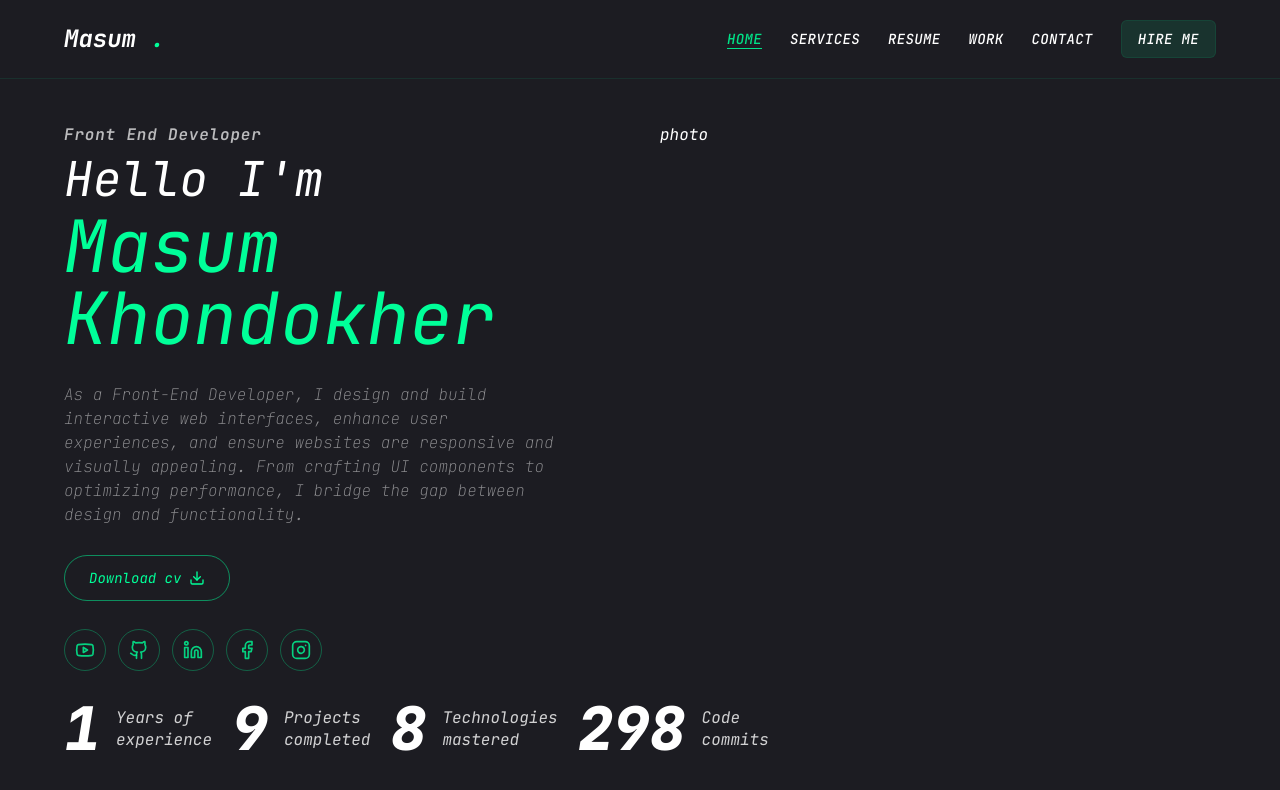
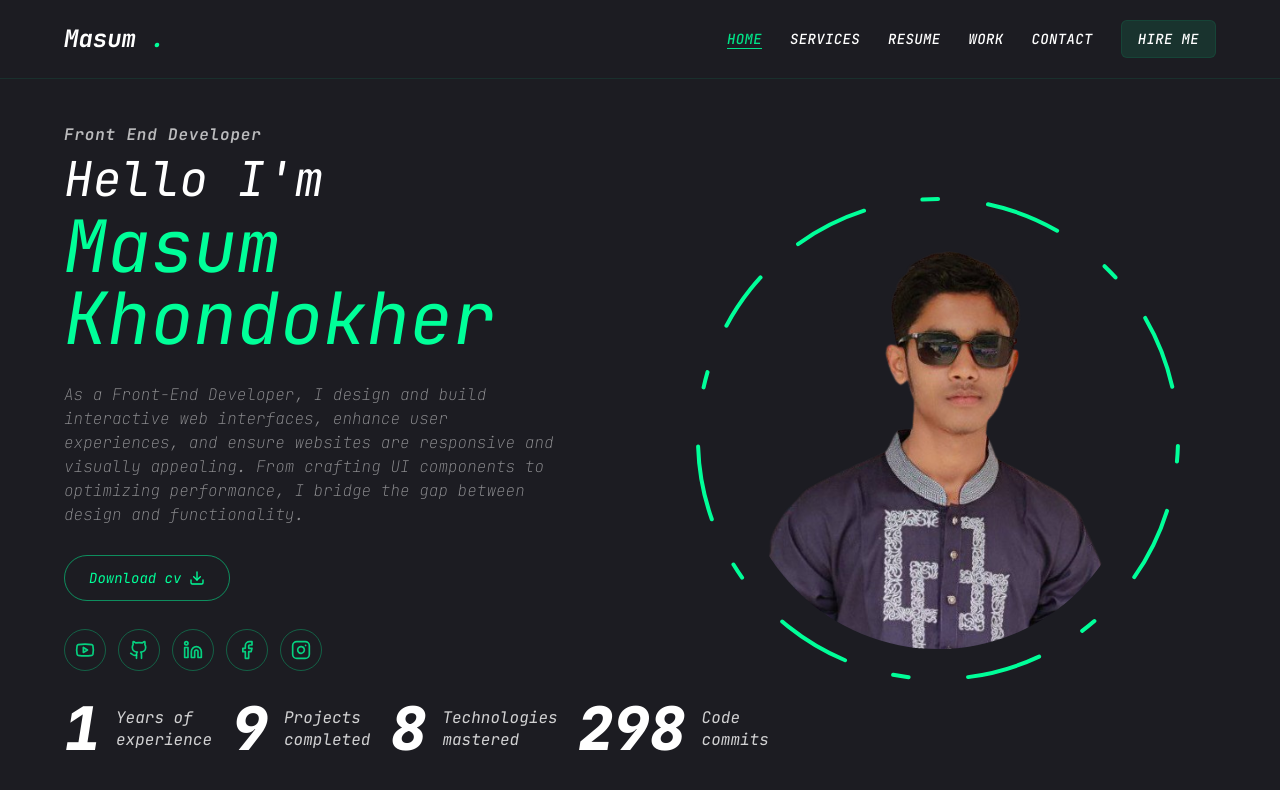
Before and after one commit to mdmasum4713/My-Portfolio, a Next.js app: page / in a window 1280 px wide. Shown: the top 790 px of the page. Built offline with nearby package versions, Linux system fonts and the light colour scheme.

Commit message:
i added hero image and complete hero image

```diff
--- a/app/page.tsx
+++ b/app/page.tsx
@@ -1,4 +1,5 @@
 import Container from "@/components/Container";
+import Photo from "@/components/Photo";
 import SocialLinks from "@/components/SocialLinks";
 import Statistics from "@/components/Statistics";
 import { Download } from "lucide-react";
@@ -20,7 +21,7 @@
               <SocialLinks></SocialLinks>
               <Statistics></Statistics>
         </div>
-        <div>photo</div>
+       <Photo></Photo>
       </Container>
 
     </div>
--- a/components/Photo.tsx
+++ b/components/Photo.tsx
@@ -1,9 +1,99 @@
-import React from 'react'
+"use client";
 
- const Photo = () => {
+import React from "react";
+import { motion } from "framer-motion";
+import Image from "next/image";
+import hero from "@/public/images/hero.png";
+
+const EnhancedPhoto = () => {
+  const circleColors = ["#00ff99"];
+
+  const circleVariants = {
+    initial: {
+      strokeDasharray: "24 10 0 0",
+      rotate: 0,
+      opacity: 0,
+    },
+    animate: (index: number) => ({
+      strokeDasharray: ["15 120 25 25", "16 25 92 72", "4 250 22 22"],
+      rotate: [120, 360],
+      opacity: 1,
+      transition: {
+        strokeDasharray: {
+          duration: 20,
+          repeat: Infinity,
+          repeatType: "reverse",
+        },
+        rotate: {
+          duration: 20,
+          repeat: Infinity,
+          repeatType: "reverse",
+        },
+        opacity: {
+          duration: 0.4,
+          delay: 2 + index * 0.4,
+          ease: "easeIn",
+        },
+      },
+    }),
+  };
+
   return (
-    <div>Photo</div>
-  )
-}
+    <div className="w-full h-full relative flex items-center justify-center">
+      <motion.div
+        initial={{ opacity: 0 }}
+        animate={{
+          opacity: 1,
+          transition: { delay: 2, duration: 0.4, ease: "easeIn" },
+        }}
+        className="relative"
+      >
+        <motion.div
+          initial={{ opacity: 0 }}
+          animate={{
+            opacity: 1,
+            transition: { delay: 2.4, duration: 0.4, ease: "easeInOut" },
+          }}
+          className="absolute top-1/2 left-1/2 transform -translate-x-1/2 -translate-y-1/2 z-10"
+        >
+          <div className="w-[250px] h-[250px] lg:w-[400px] lg:h-[420px] mix-blend-lighten overflow-hidden rounded-full">
+            <Image
+              src={hero}
+              alt="heroImage"
+              width={400}
+              height={400}
+              quality={100}
+              className="object-contain w-full h-full"
+              priority={true}
+            />
+          </div>
+        </motion.div>
+        <svg
+          className="w-[300px] lg:w-[506px] h-[300px] lg:h-[506px]"
+          viewBox="0 0 506 506"
+          fill="none"
+          xmlns="http://www.w3.org/2000/svg"
+        >
+          {circleColors.map((color, index) => (
+            <motion.circle
+              key={index}
+              cx="253"
+              cy="253"
+              r={240 - index * 15}
+              stroke={color}
+              strokeWidth="4"
+              strokeLinecap="round"
+              strokeLinejoin="round"
+              variants={circleVariants}
+              initial="initial"
+              animate="animate"
+              custom={index}
+            />
+          ))}
+        </svg>
+      </motion.div>
+    </div>
+  );
+};
 
-export default Photo
+export default EnhancedPhoto;
--- a/package.json
+++ b/package.json
@@ -20,6 +20,7 @@
     "clsx": "^2.1.1",
     "embla-carousel-react": "^8.5.2",
     "lucide-react": "^0.475.0",
+    "motion": "^12.4.1",
     "next": "15.1.6",
     "react": "^19.0.0",
     "react-countup": "^6.5.3",
```
Also changed, not shown: public/images/hero.png (added), 1 other file (tests, documents, lock files or other folders).
